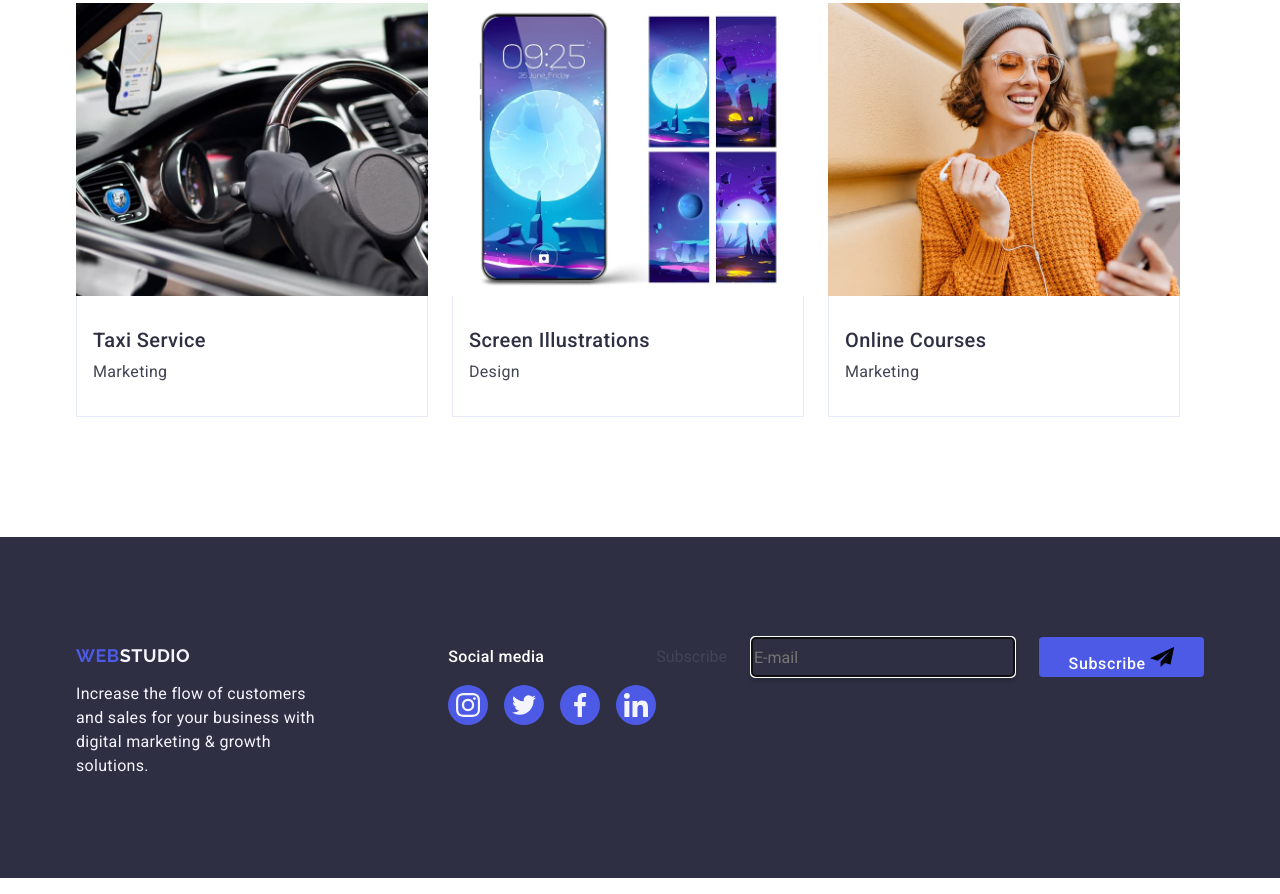
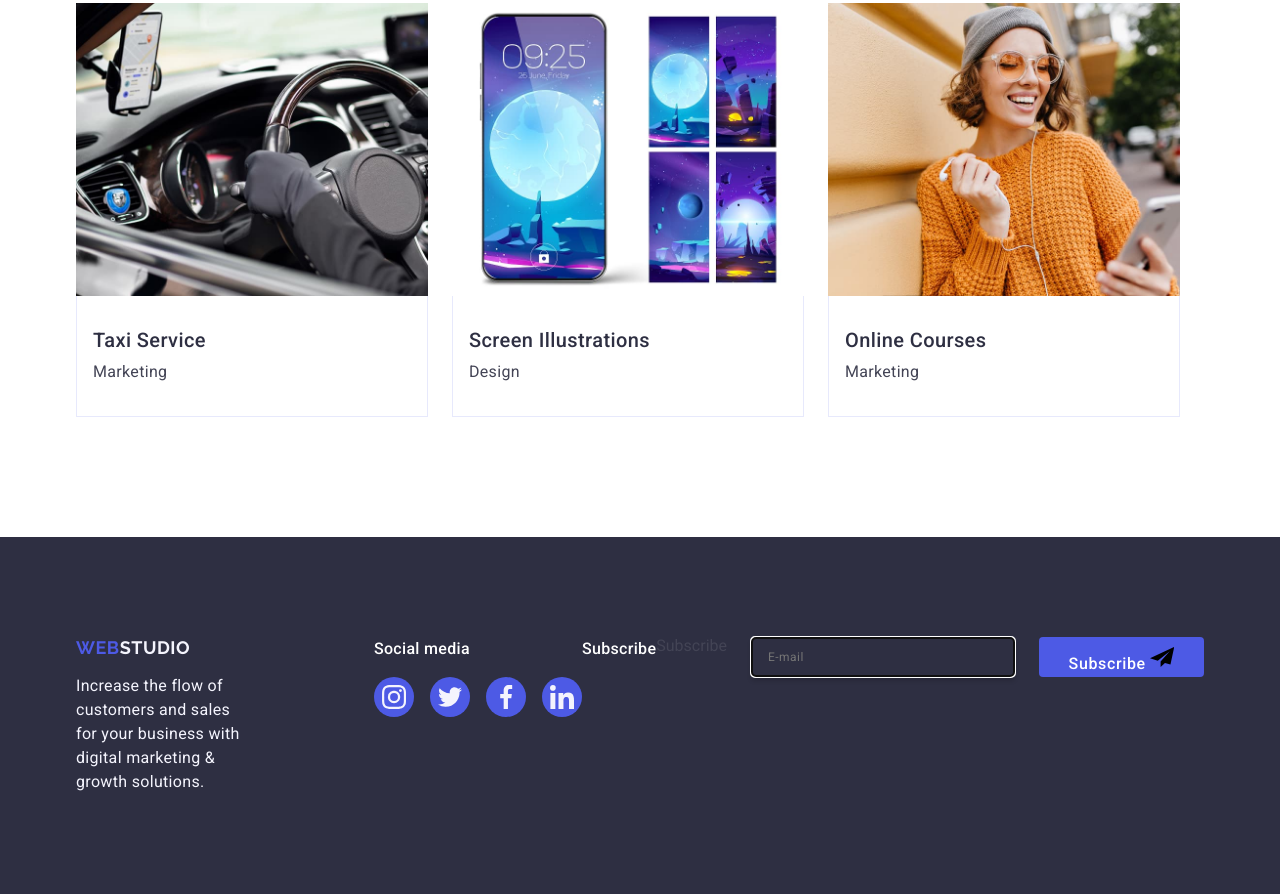
Before and after one commit to annazadorozhna1990-cmd/goit-markup-hw-05, a plain HTML site: page index.html in a window 1280 px wide. Shown: the part 2608-3502 px from the top of the page. Drawn offline with nearby package versions, Linux system fonts and the light colour scheme.

Commit message:
add footer

```diff
--- a/css/styles.css
+++ b/css/styles.css
@@ -446,22 +446,36 @@ img {
 .socials.social-footer .socials-links:hover {
   background-color: #31d0aa;
 }
+.paragraph-footer-bnb {
+  margin-bottom: 16px;
+  font-weight: 500;
+  font-size: 16px;
+  line-height: 1.5;
+  letter-spacing: 0.02em;
+  color: #ffffff;
+}
 .form-field {
   display: flex;
   justify-content: space-between;
 }
 .footer-for {
   display: flex;
-  align-items: center;
+  /* align-items: center; */
   gap: 24px;
 }
 .form-input {
   border: none;
   border: 1px solid #fff;
   border-radius: 4px;
+  line-height: 2;
+  color: #ffffff;
+  font-size: 12px;
+  letter-spacing: 0.04em;
+  padding-left: 16px;
   width: 264px;
   height: 40px;
-  background-color: #2e2f42;
+  border: 1px solid #ffffff;
+  background-color: transparent;
   box-shadow: 0 4px 4px 0 rgba(0, 0, 0, 0.15);
 }
 .footer-button {
--- a/index.html
+++ b/index.html
@@ -630,10 +630,11 @@
         </div>
 
         <div class="form-field">
+          <p class="paragraph-footer-bnb">Subscribe</p>
           <form class="footer-for">
             <label class="form-label" for="input-name"> Subscribe</label>
 
-            <div class="input-wrapper">
+            <!-- <div class="input-wrapper"> -->
             <input
               class="form-input"
               name="input-imail"
@@ -642,9 +643,9 @@
               placeholder="E-mail"
               autofocus
             />
-            </div>
+            <!-- </div> -->
 
-            <div class="bnb-icon">
+            <!-- <div class="bnb-icon"> -->
            <button class="footer-button" type="submit">
                 Subscribe
                 <svg
@@ -710,7 +711,7 @@
             <div class="modal-form-wrapper">
               <input
                 class="modal-form-input"
-                type="imail"
+                type="email"
                 id="user_email"
                 name="user_email"
               />
```
Lines whose indentation alone changed are shown as unchanged.
